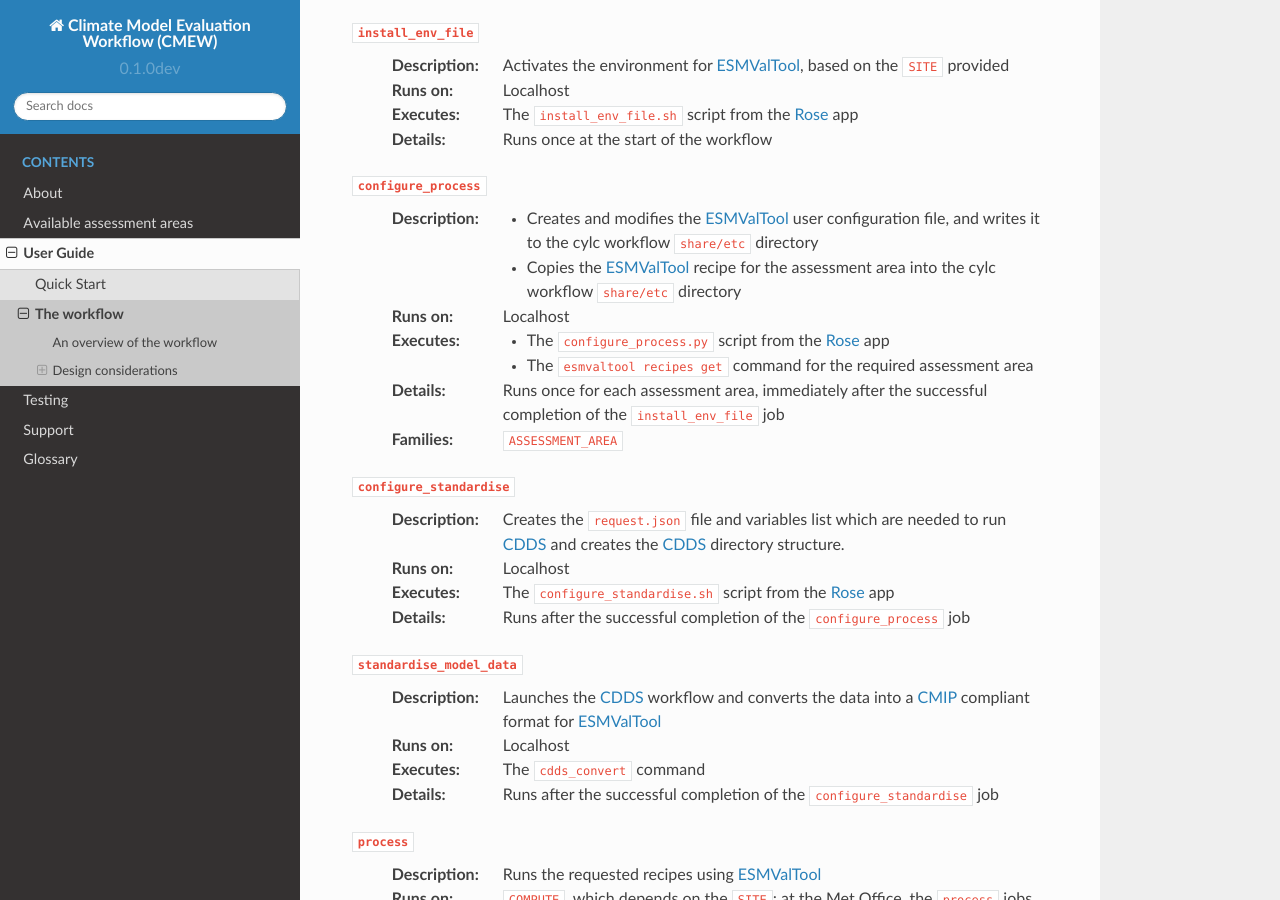
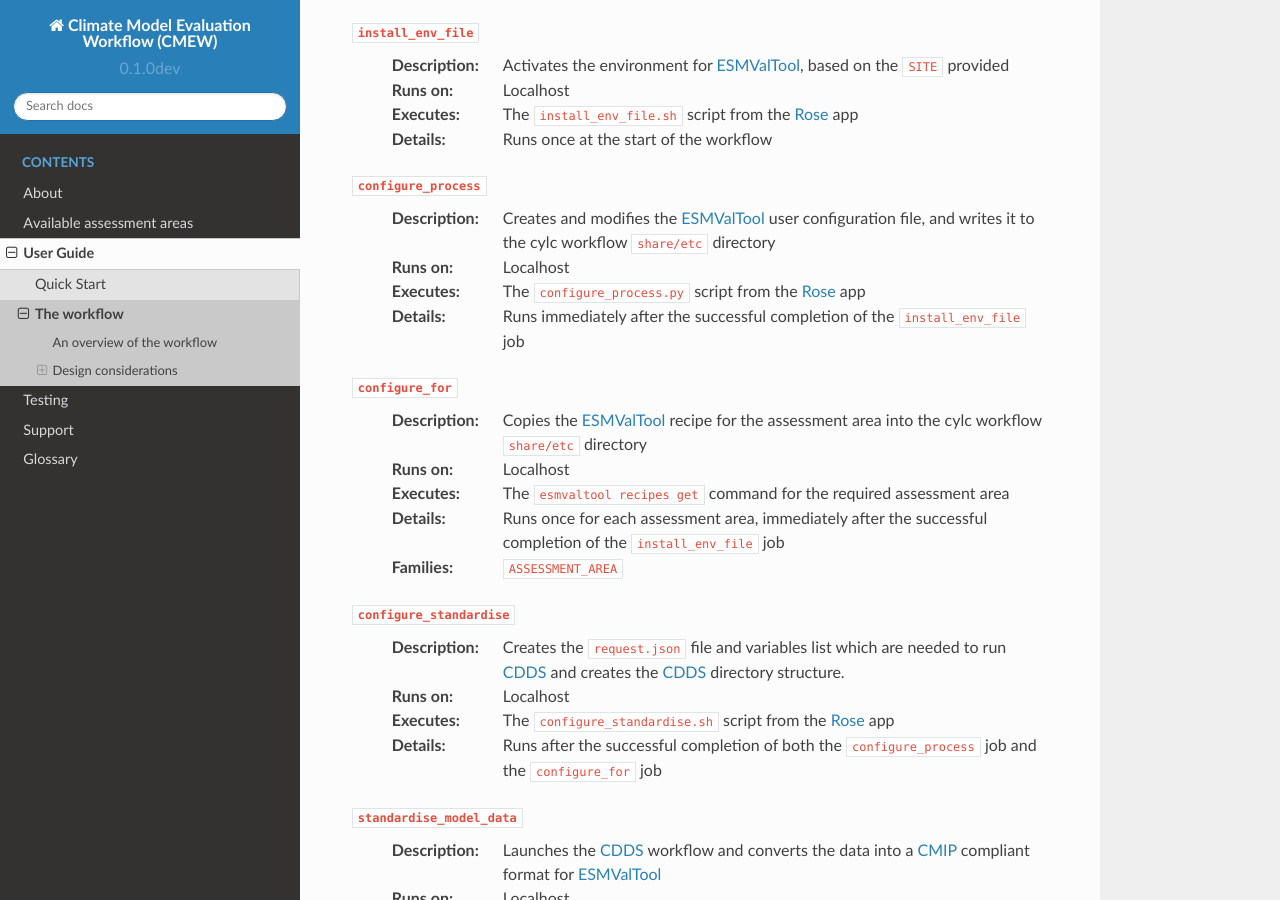
Before and after one commit to MetOffice/CMEW, a Sphinx documentation site: the page built from doc/source/user_guide/workflow.rst, in a window 1280 px wide and 900 px high, scrolled down 241 px. Built offline with Sphinx 7.4.7 and the Read the Docs theme 2.0.0, drawn with Linux system fonts in a browser that asks for light colours.

Commit message:
#161: Split configure_process into parameterised and non-parameterised tasks
* #137: moved functions of configure_process into a new configure_for app

* #137: added new configure_process job to flow

* #137: separated descriptions of jobs in user guide docs

* #137: removed unnecessary environment declarations

* #137: removed unnecessary environment variable from configure_process

* #137: introduced parallel scheduling for the configure_process and configure_for tasks

* #137: changed docs to reflect new schedule dependencies in workflow

---------

Co-authored-by: nabilbrice <mo-nabilbrice@users.noreply.github.com>

```diff
--- a/doc/source/user_guide/workflow.rst
+++ b/doc/source/user_guide/workflow.rst
@@ -22,15 +22,23 @@ An overview of the workflow
 
 ``configure_process``
   :Description:
-     * Creates and modifies the |ESMValTool| user configuration file,
-       and writes it to the cylc workflow ``share/etc`` directory
-     * Copies the |ESMValTool| recipe for the assessment area into
-       the cylc workflow ``share/etc`` directory
+     Creates and modifies the |ESMValTool| user configuration file,
+     and writes it to the cylc workflow ``share/etc`` directory
   :Runs on:
      Localhost
   :Executes:
-     * The ``configure_process.py`` script from the |Rose| app
-     * The ``esmvaltool recipes get`` command for the required assessment area
+     The ``configure_process.py`` script from the |Rose| app
+  :Details:
+     Runs immediately after the successful completion of the ``install_env_file`` job
+
+``configure_for``
+  :Description:
+     Copies the |ESMValTool| recipe for the assessment area into
+     the cylc workflow ``share/etc`` directory
+  :Runs on:
+     Localhost
+  :Executes:
+     The ``esmvaltool recipes get`` command for the required assessment area
   :Details:
      Runs once for each assessment area, immediately after the successful
      completion of the ``install_env_file`` job
@@ -46,7 +54,8 @@ An overview of the workflow
   :Executes:
      The ``configure_standardise.sh`` script from the |Rose| app
   :Details:
-     Runs after the successful completion of the ``configure_process`` job
+     Runs after the successful completion of both the ``configure_process`` job
+     and the ``configure_for`` job
 
 ``standardise_model_data``
   :Description:
```
Also changed, not shown: 3 other files.
